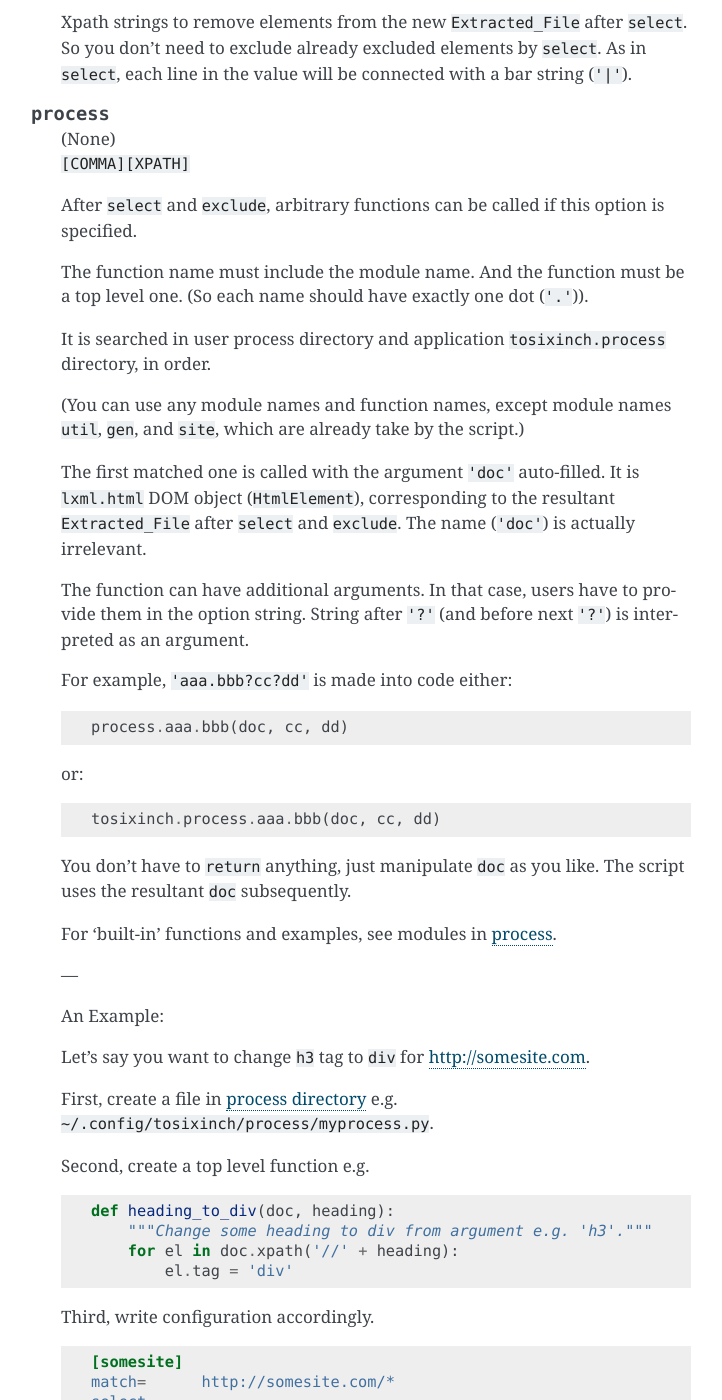
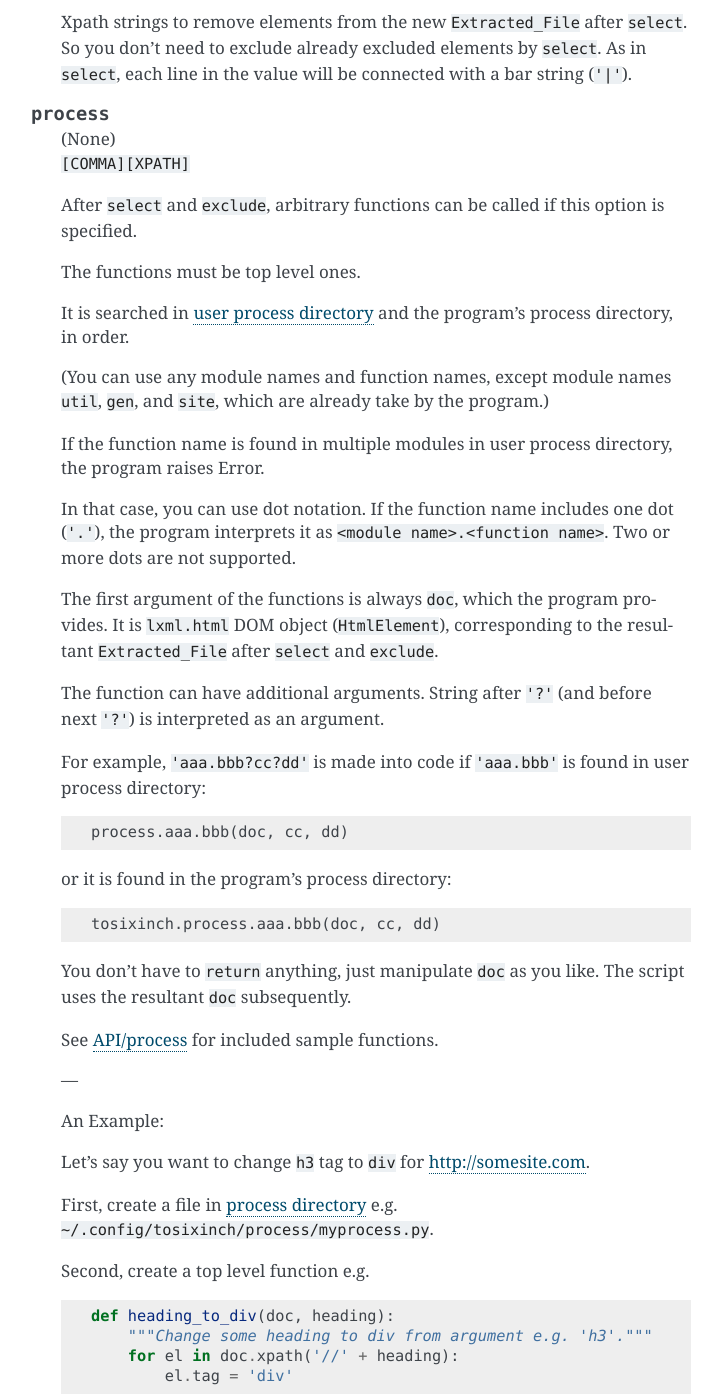
Before and after one commit to openandclose/tosixinch, a Sphinx documentation site: the page built from docs/options.rst, in a window 1280 px wide and 1400 px high, scrolled down 13106 px. Shown: the whole window, without its empty margins (389-1111 px from the left). Built offline with Sphinx 7.4.7, drawn with Linux system fonts in a browser that asks for light colours.

Commit message:
Add no-dot function in process option [API]

```diff
--- a/docs/options.rst
+++ b/docs/options.rst
@@ -732,32 +732,42 @@ So section names themselves can be arbitrary.
     After ``select`` and ``exclude``, arbitrary functions can be called
     if this option is specified.
 
-    The function name must include the module name.
-    And the function must be a top level one.
-    (So each name should have exactly one dot (``'.'``)).
+    The functions must be top level ones.
 
-    It is searched in user process directory
-    and application ``tosixinch.process`` directory, in order.
+    It is searched in `user process directory <overview.html#dword-process_directory>`__
+    and the program's process directory, in order.
 
     (You can use any module names and function names,
     except module names ``util``, ``gen``, and ``site``,
-    which are already take by the script.)
+    which are already take by the program.)
 
-    The first matched one is called with the argument ``'doc'`` auto-filled.
+    If the function name is found in multiple modules
+    in user process directory, the program raises Error.
+
+    In that case, you can use dot notation.
+    If the function name includes one dot (``'.'``),
+    the program interprets it as ``<module name>.<function name>``.
+    Two or more dots are not supported.
+
+    The first argument of the functions is always ``doc``,
+    which the program provides.
     It is ``lxml.html`` DOM object (``HtmlElement``),
     corresponding to the resultant ``Extracted_File``
     after ``select`` and ``exclude``.
-    The name (``'doc'``) is actually irrelevant.
 
     The function can have additional arguments.
-    In that case, users have to provide them in the option string.
     String after ``'?'`` (and before next ``'?'``) is interpreted as an argument.
 
-    For example, ``'aaa.bbb?cc?dd'`` is made into code either::
+    For example, ``'aaa.bbb?cc?dd'`` is made into code
+    if ``'aaa.bbb'`` is found in user process directory:
+
+    .. code-block:: none
 
         process.aaa.bbb(doc, cc, dd)
 
-    or::
+    or it is found in the program's process directory:
+
+    .. code-block:: none
 
         tosixinch.process.aaa.bbb(doc, cc, dd)
 
@@ -765,7 +775,7 @@ So section names themselves can be arbitrary.
     just manipulate ``doc`` as you like.
     The script uses the resultant ``doc`` subsequently.
 
-    For 'built-in' functions and examples, see modules in `process <api.html#process>`__.
+    See `API/process <api.html#process>`__ for included sample functions.
 
     ---
 
```
Also changed, not shown: CHANGELOG.rst (+8 -0 lines), 1 other file.
